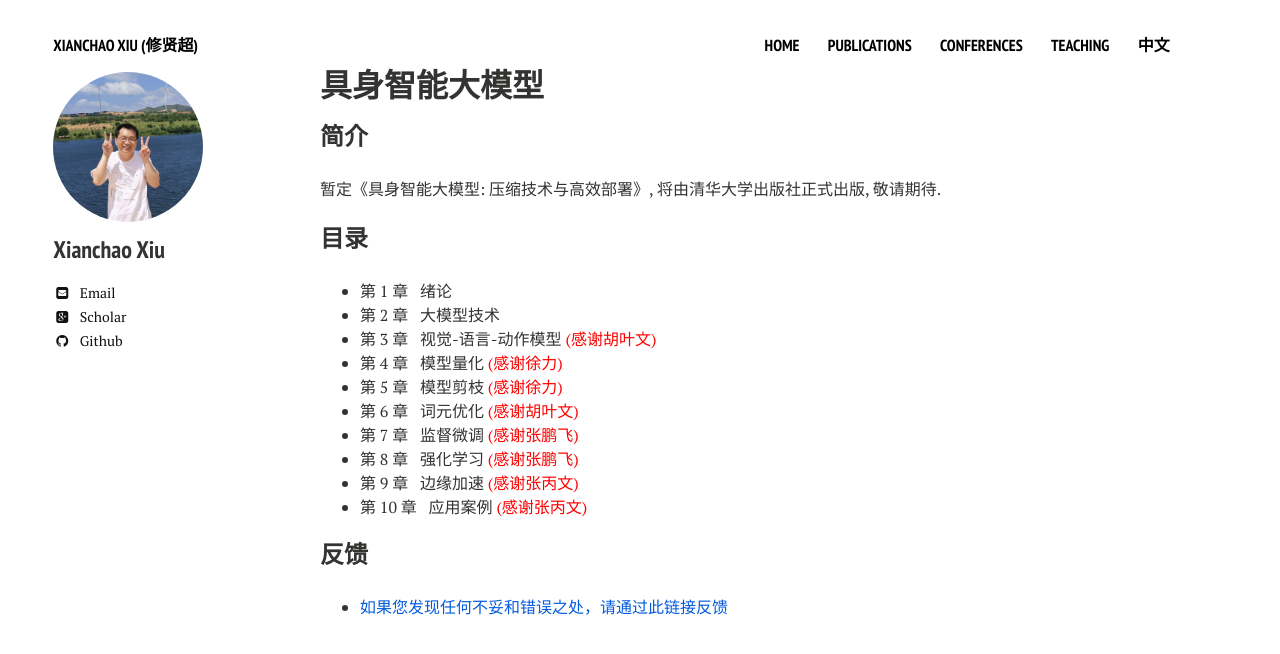
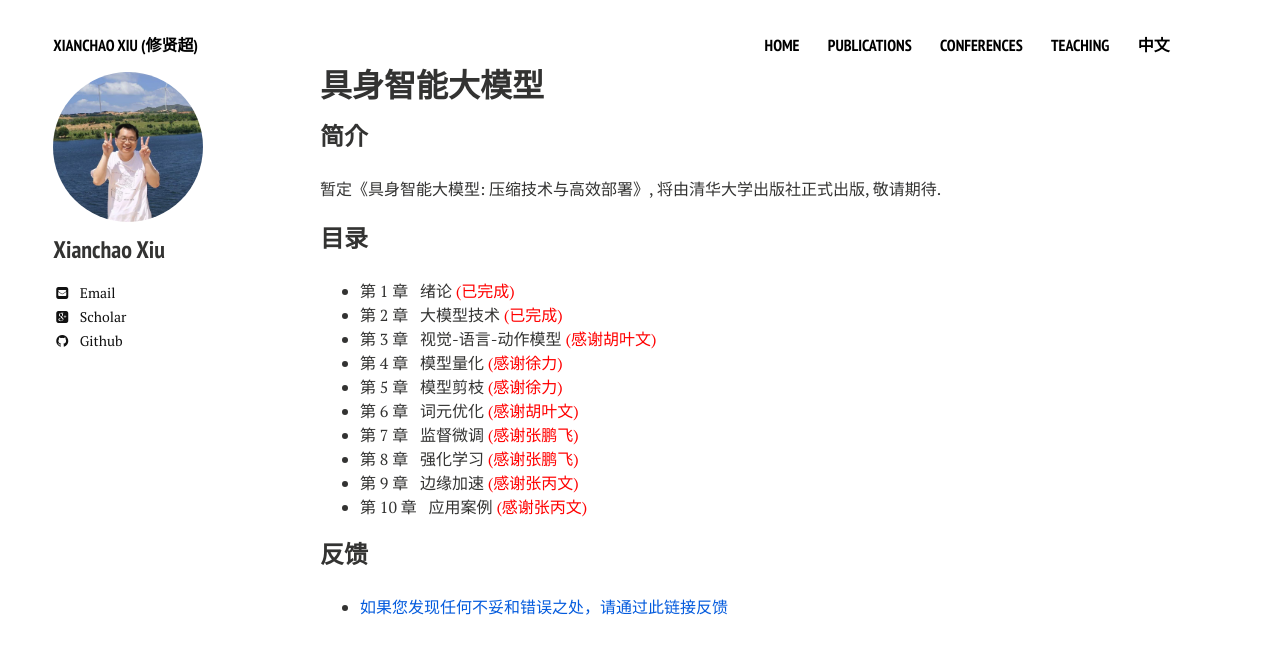
Before and after one commit to xianchaoxiu/xianchaoxiu.github.io, a Jekyll site: the page built from chinese/book/VLA/index.md, in a window 1280 px wide. Shown: the top 654 px of the page. Built offline with Jekyll 4.4.1, drawn with Linux system fonts in a browser that asks for light colours; nearby versions of some CDN libraries.

Commit message:
Update index.md

```diff
--- a/chinese/book/VLA/index.md
+++ b/chinese/book/VLA/index.md
@@ -11,8 +11,8 @@ share: false
 
 ### 目录
 
-* 第 1 章 &nbsp;  绪论 <br>
-* 第 2 章 &nbsp;  大模型技术 <br>
+* 第 1 章 &nbsp;  绪论 <span style="color:#ff0000">(已完成)</span>  <br>
+* 第 2 章 &nbsp;  大模型技术 <span style="color:#ff0000">(已完成)</span>  <br>
 * 第 3 章 &nbsp;  视觉-语言-动作模型   <span style="color:#ff0000">(感谢胡叶文)</span>  <br>
 * 第 4 章 &nbsp;  模型量化  <span style="color:#ff0000">(感谢徐力)</span>  <br>
 * 第 5 章 &nbsp;  模型剪枝  <span style="color:#ff0000">(感谢徐力)</span>  <br>
```
